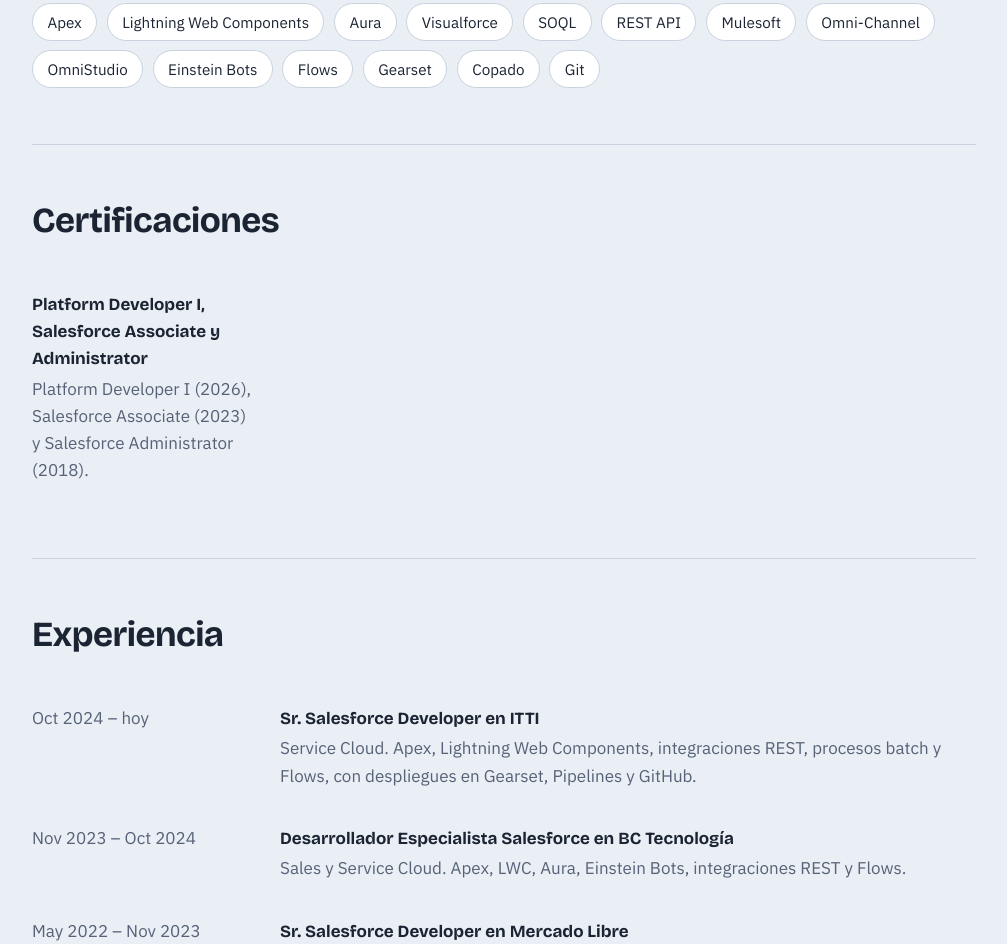
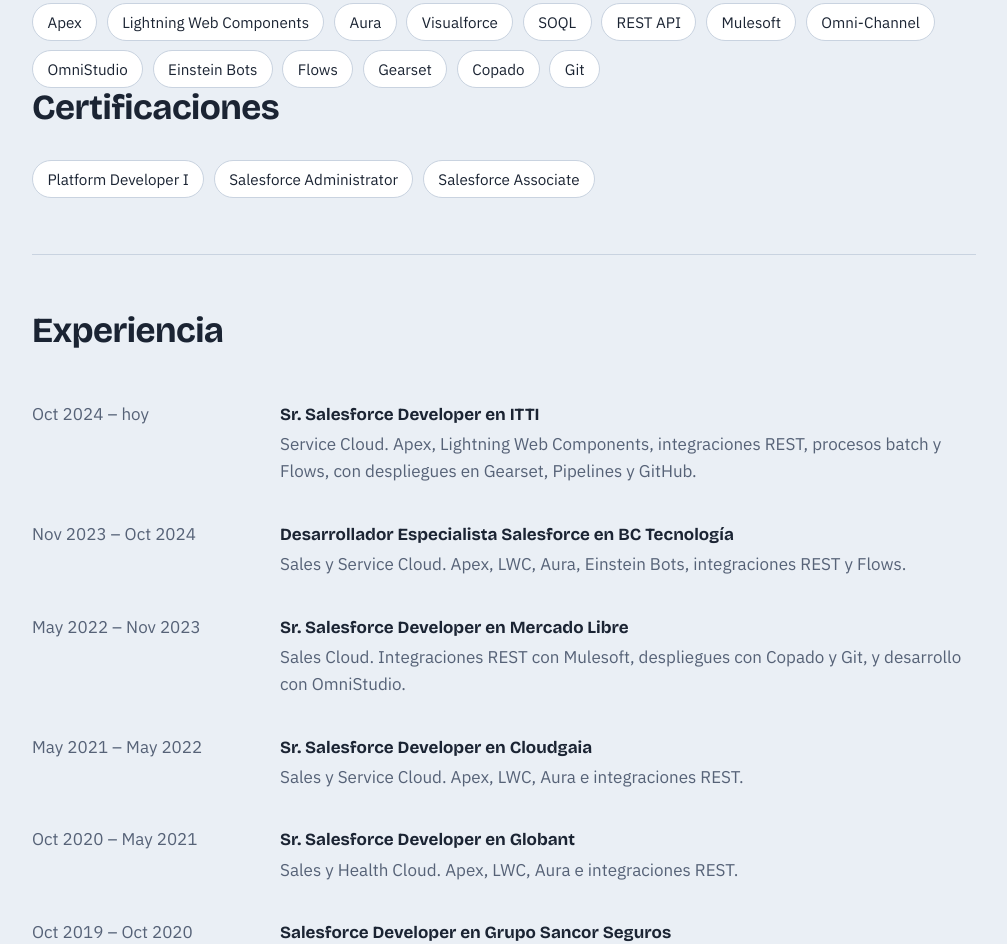
Before and after one commit to gonzalo-mansilla/gonzalo-mansilla.github.io, a plain HTML site: page index.html in a window 1280 px wide. Shown: the part 1901-2845 px from the top of the page, without its empty margins (136-1143 px from the left). Drawn offline with nearby package versions, Linux system fonts and the light colour scheme.

Commit message:
Update index.html

```diff
--- a/index.html
+++ b/index.html
@@ -151,11 +151,10 @@ footer{color:var(--muted);font-size:.9rem;padding:2rem 0 3rem}
       <ul class="tags">
         <li>Apex</li><li>Lightning Web Components</li><li>Aura</li><li>Visualforce</li><li>SOQL</li><li>REST API</li><li>Mulesoft</li><li>Omni-Channel</li><li>OmniStudio</li><li>Einstein Bots</li><li>Flows</li><li>Gearset</li><li>Copado</li><li>Git</li>
       </ul>
-    </section>
-
-    <section id="experiencia">
       <h2>Certificaciones</h2>
-      <div class="job"><div><b>Platform Developer I, Salesforce Associate y Administrator</b><p>Platform Developer I (2026), Salesforce Associate (2023) y Salesforce Administrator (2018).</p></div></div>
+      <ul class="tags">
+        <li>Platform Developer I</li><li>Salesforce Administrator</li><li>Salesforce Associate</li>
+      </ul>
     </section>
 
     <section id="experiencia">
```
